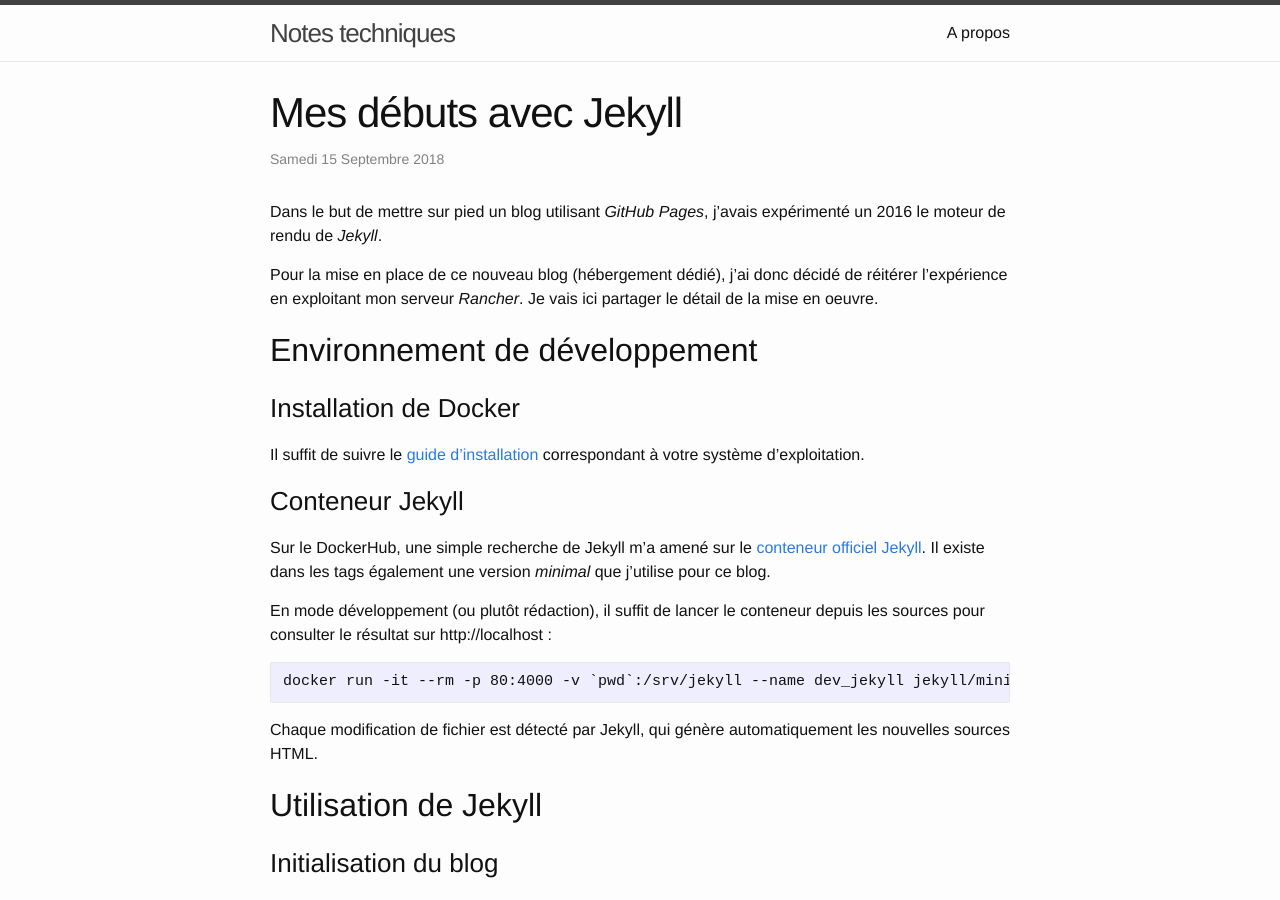
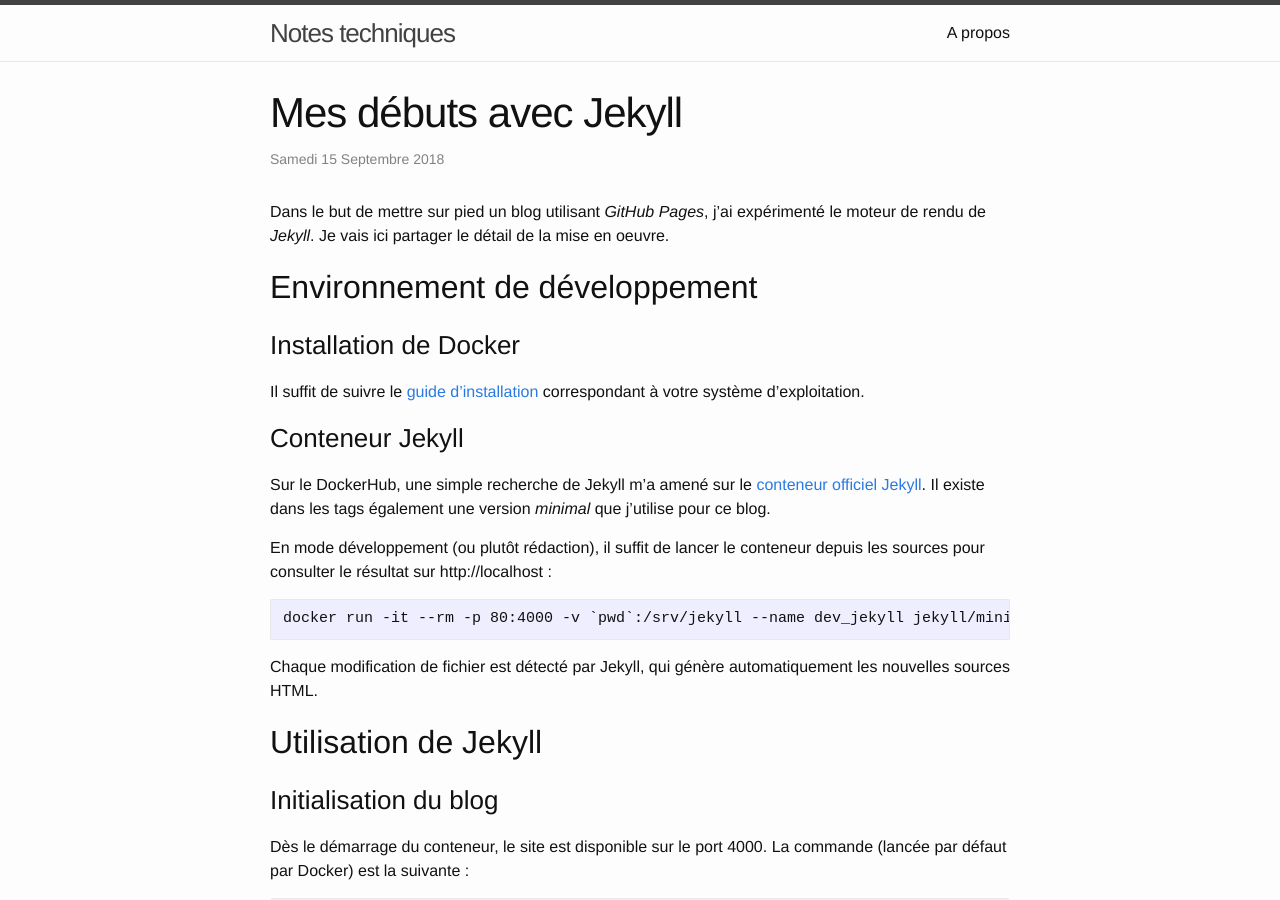
Before and after one commit to kassovix/kassovix.github.io, a Jekyll site: the page built from _posts/2016-02-15-mes-debuts-avec-jekyll.markdown, in a window 1280 px wide and 900 px high. Built offline with Jekyll 4.4.1, drawn with Linux system fonts in a browser that asks for light colours.

Commit message:
Suppression partie Rancher (non utilisée)

```diff
--- a/_posts/2016-02-15-mes-debuts-avec-jekyll.markdown
+++ b/_posts/2016-02-15-mes-debuts-avec-jekyll.markdown
@@ -5,9 +5,7 @@ date:   2018-09-15 20:55:06 +0000
 categories: jekyll docker
 ---
 
-Dans le but de mettre sur pied un blog utilisant _GitHub Pages_, j'avais expérimenté un 2016 le moteur de rendu de _Jekyll_.
-
-Pour la mise en place de ce nouveau blog (hébergement dédié), j'ai donc décidé de réitérer l'expérience en exploitant mon serveur _Rancher_. Je vais ici partager le détail de la mise en oeuvre.
+Dans le but de mettre sur pied un blog utilisant _GitHub Pages_, j'ai expérimenté le moteur de rendu de _Jekyll_. Je vais ici partager le détail de la mise en oeuvre.
 
 ## Environnement de développement
 
```
